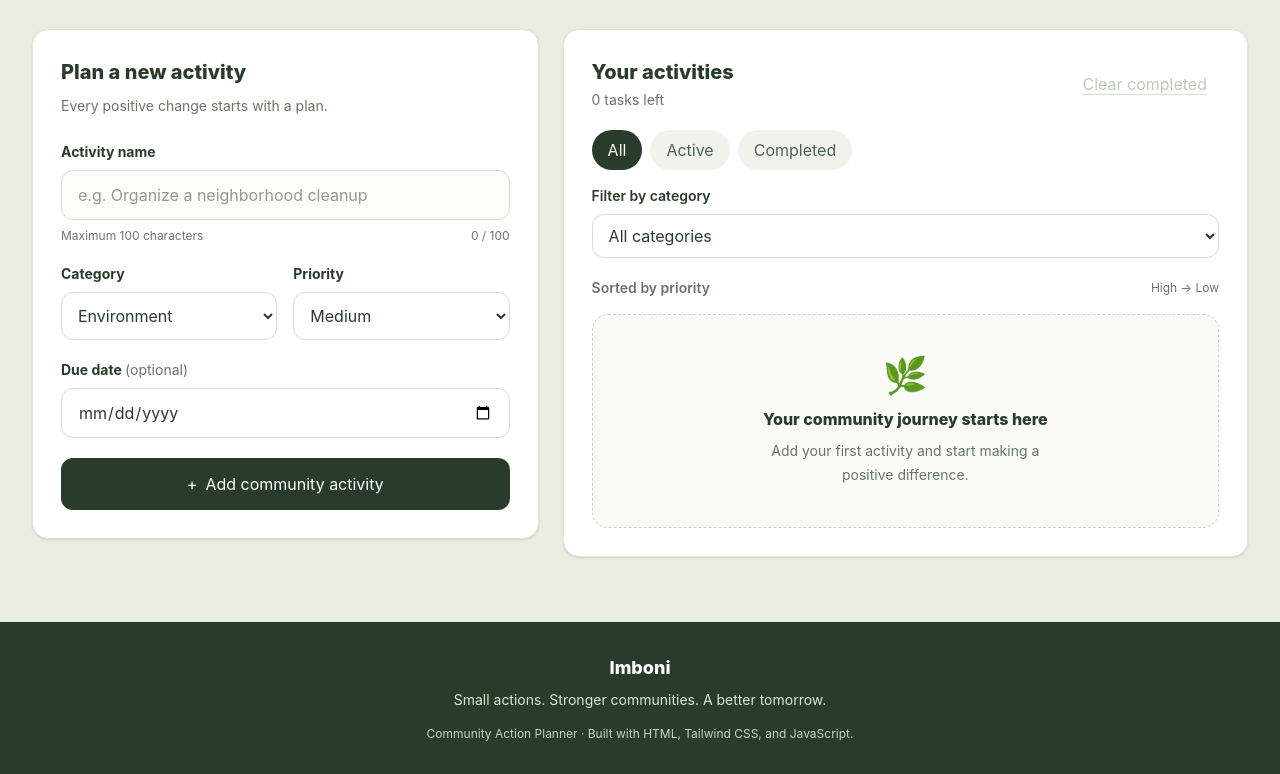
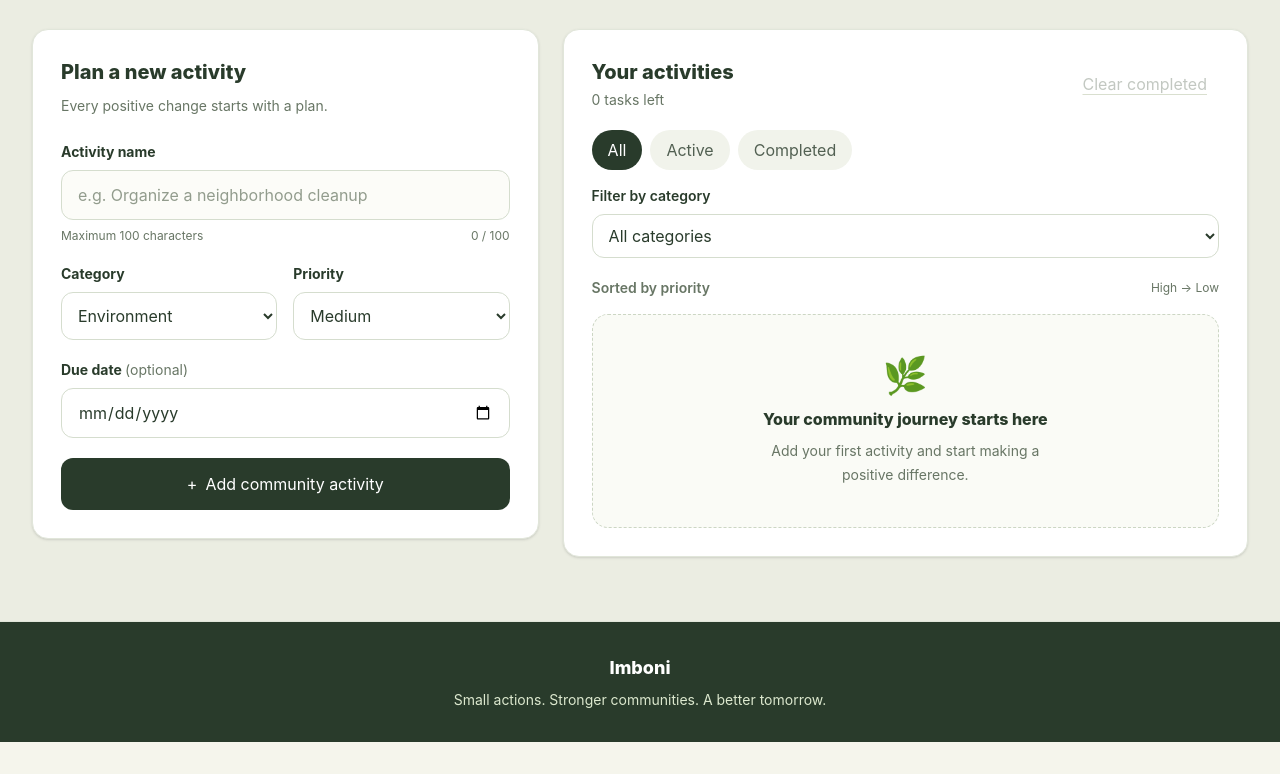
Before and after one commit to niyomubyeyi150-sudo/week4-todo-app, a website built with Vite: page index.html in a window 1280 px wide. Shown: the part 1382-2156 px from the top of the page. After the commit the page ends 2124 px from the top, so only its background shows below. Built offline with nearby package versions, Linux system fonts and the light colour scheme.

Commit message:
Update Imboni Community Action Planner

```diff
--- a/index.html
+++ b/index.html
@@ -6,8 +6,7 @@
     <meta name="viewport" content="width=device-width, initial-scale=1.0" />
     <meta
       name="description"
-      content="Imboni helps communities plan volunteering, environmental activities, and local initiatives."
-    />
+      content="Imboni helps communities plan volunteering, environmental activities, and local initiatives."/>
     <meta name="theme-color" content="#293b2b" />
     <title>Imboni | Community Action Planner</title>
     <link rel="stylesheet" href="/src/style.css" />
@@ -17,8 +16,7 @@
     <header class="sticky top-0 z-20 border-b border-[#E1E6DA] bg-[#F5F5EC]/95 backdrop-blur">
       <nav
         class="mx-auto flex max-w-7xl items-center justify-between gap-4 px-4 py-4 sm:px-6 lg:px-8"
-        aria-label="Main navigation"
-      >
+        aria-label="Main navigation">
         <a href="#home" class="flex shrink-0 items-center gap-2 rounded-lg focus-visible:outline-2 focus-visible:outline-offset-4 focus-visible:outline-[#D99A42]">
           <span class="flex h-10 w-10 items-center justify-center rounded-xl bg-[#293B2B] text-xl text-white" aria-hidden="true">✳</span>
           <span>
@@ -279,7 +277,7 @@
     <footer class="bg-[#293B2B] px-4 py-8 text-center text-white sm:px-6">
       <a href="#home" class="inline-block rounded-md text-lg font-extrabold focus-visible:outline-2 focus-visible:outline-offset-4 focus-visible:outline-[#D99A42]">Imboni</a>
       <p class="mt-2 text-sm text-[#DCE8CE]">Small actions. Stronger communities. A better tomorrow.</p>
-      <p class="mt-4 text-xs text-[#C7D3C0]">Community Action Planner · Built with HTML, Tailwind CSS, and JavaScript.</p>
+
     </footer>
     <script type="module" src="/src/main.js"></script>
   </body>
```
